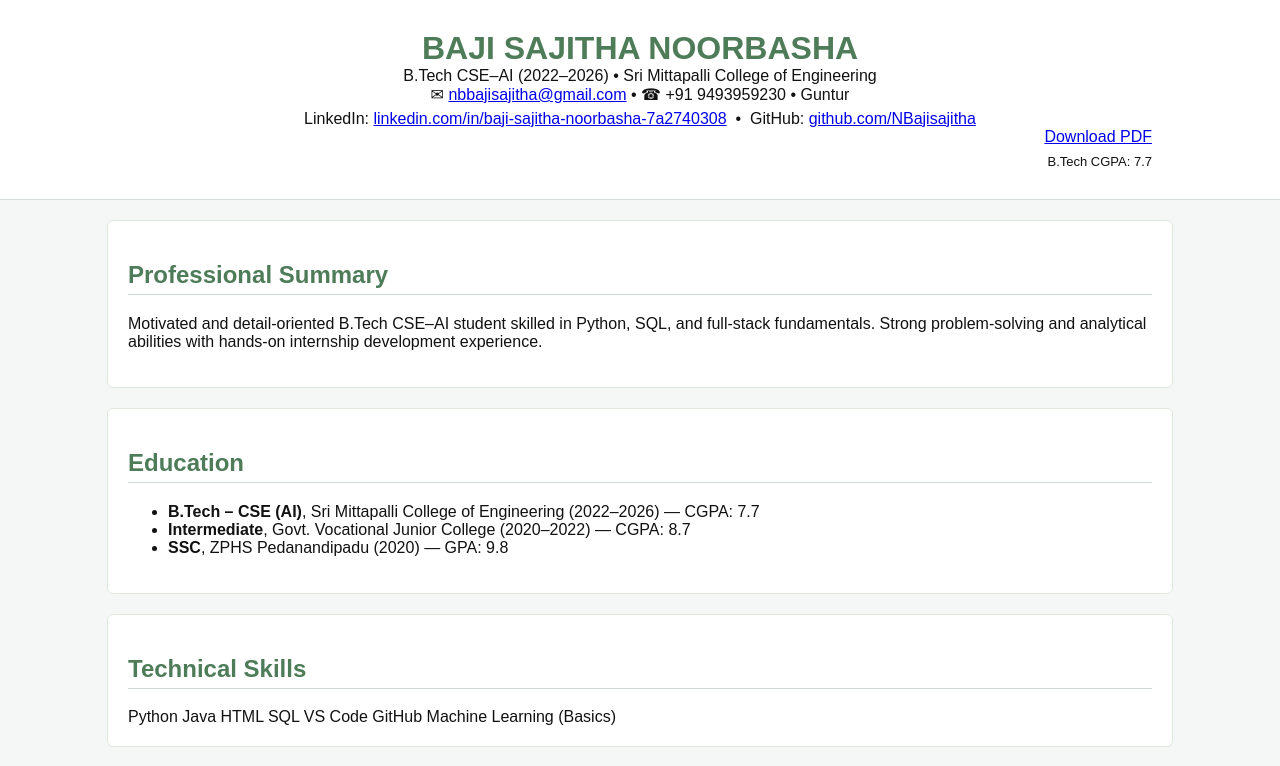
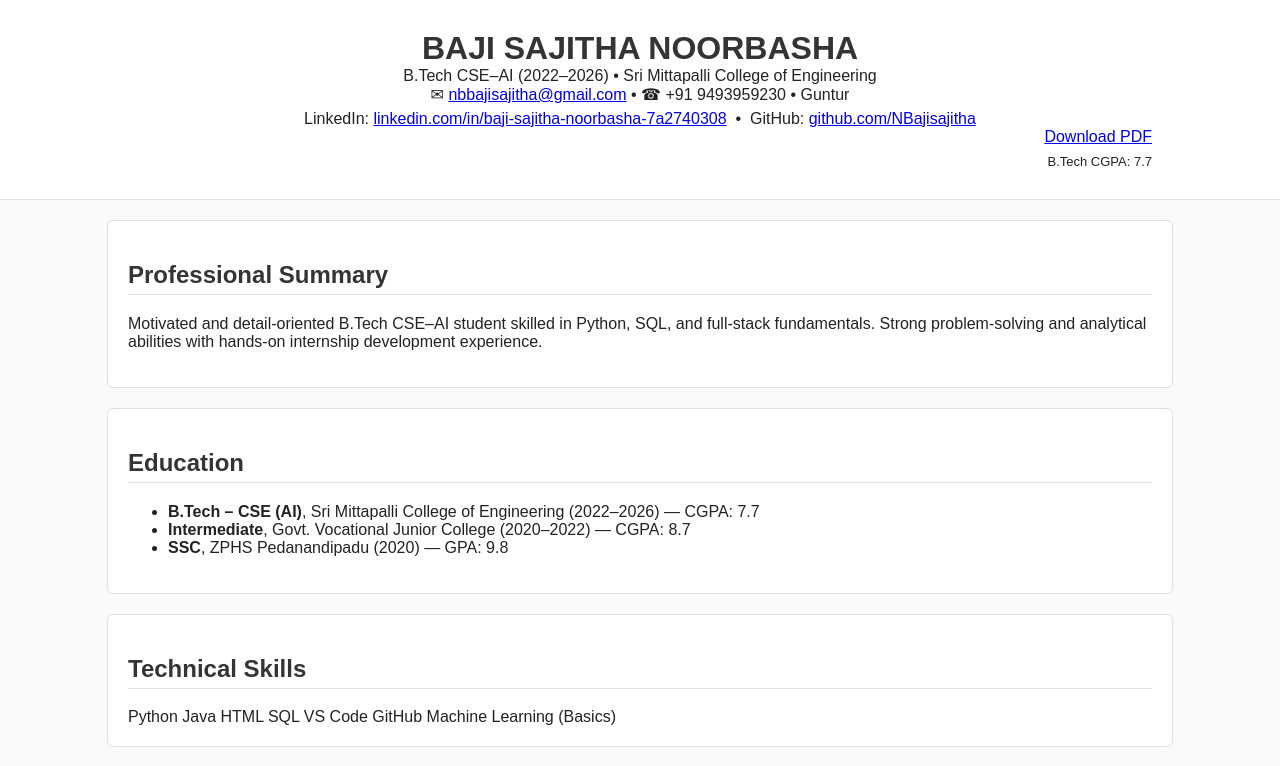
Before and after one commit to NBbajisajitha/RESUME, a plain HTML site: page index.html in a window 1280 px wide. Shown: the top 766 px of the page. Drawn offline with Linux system fonts and the light colour scheme.

Commit message:
Change theme colors from Sage Green to Premium Gray

```diff
--- a/style.css
+++ b/style.css
@@ -1,7 +1,7 @@
-/* 🌿 Sage Green Theme */
+/* 🖤 Premium Gray Theme */
 body {
-  background-color: #f4f7f5;
-  color: #111;
+  background-color: #fafafa;
+  color: #222;
   margin: 0;
   padding: 0;
   font-family: "Poppins", sans-serif;
@@ -10,35 +10,35 @@ body {
 header {
   background: #ffffff;
   padding: 30px 10%;
-  border-bottom: 1px solid #d1ddd6;
+  border-bottom: 1px solid #e2e2e2;
   text-align: center;
 }
 
 header h1 {
   margin: 0;
   font-size: 32px;
+  color: #343434;
   font-weight: 600;
-  color: #4e7c59;
 }
 
 .btn {
-  background: #e0ede5;
-  color: #274231;
-  border: 1px solid #4e7c59;
+  background: #f0f0f0;
+  color: #222;
+  border: 1px solid #343434;
   padding: 8px 20px;
   text-decoration: none;
+  font-weight: 500;
   border-radius: 4px;
-  font-weight: 500;
   margin-top: 12px;
   transition: 0.3s;
 }
 .btn:hover {
-  background: #d0e1d8;
+  background: #e5e5e5;
 }
 
 section {
   background: #fff;
-  border: 1px solid #dfe8df;
+  border: 1px solid #e2e2e2;
   width: 80%;
   margin: 20px auto;
   padding: 20px;
@@ -46,7 +46,7 @@ section {
 }
 
 h2 {
-  color: #4e7c59;
+  color: #343434;
+  border-bottom: 1px solid #e2e2e2;
   padding-bottom: 5px;
-  border-bottom: 1px solid #cdd8d1;
 }
```
